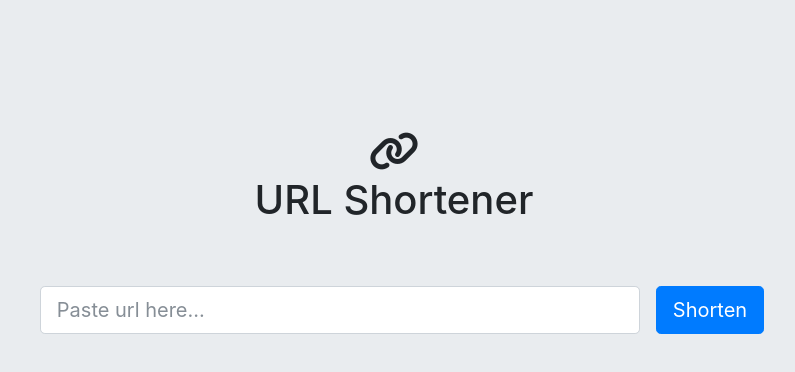
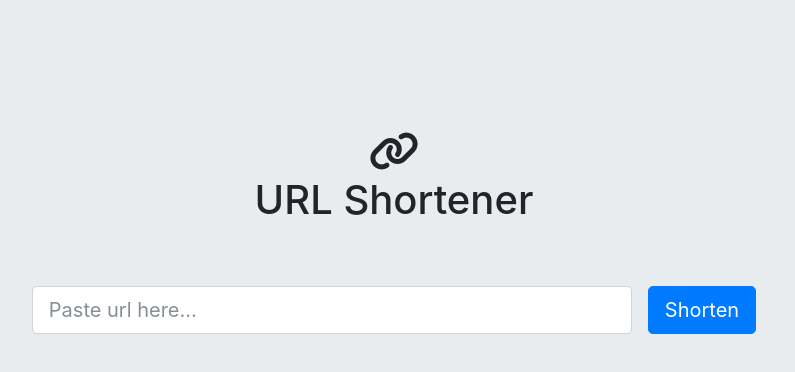
Before and after one commit to Starotitorov/url-shortener, a website: page views/index.html in a window 1280 px wide. Shown: the whole page, without its empty margins (246-1041 px from the left). Drawn offline with nearby package versions, Linux system fonts and the light colour scheme; files that its build step writes are made by us from their sources; files whose address does not match are found by name.

Commit message:
Update README.md

```diff
--- a/views/index.html
+++ b/views/index.html
@@ -16,7 +16,7 @@
             </section>
             <section class="row">
                 <form class="form-inline col-xs-12 enter-url-form">
-                    <div class="form-group mx-sm-3">
+                    <div class="form-group mr-3">
                         <label for="url" class="sr-only">Url</label>
                         <input type="text" class="form-control form-control-lg url-input" id="url" placeholder="Paste url here...">
                     </div>
```
Also changed, not shown: README.md, screenshots/screenshot.png (added), 1 other file.
